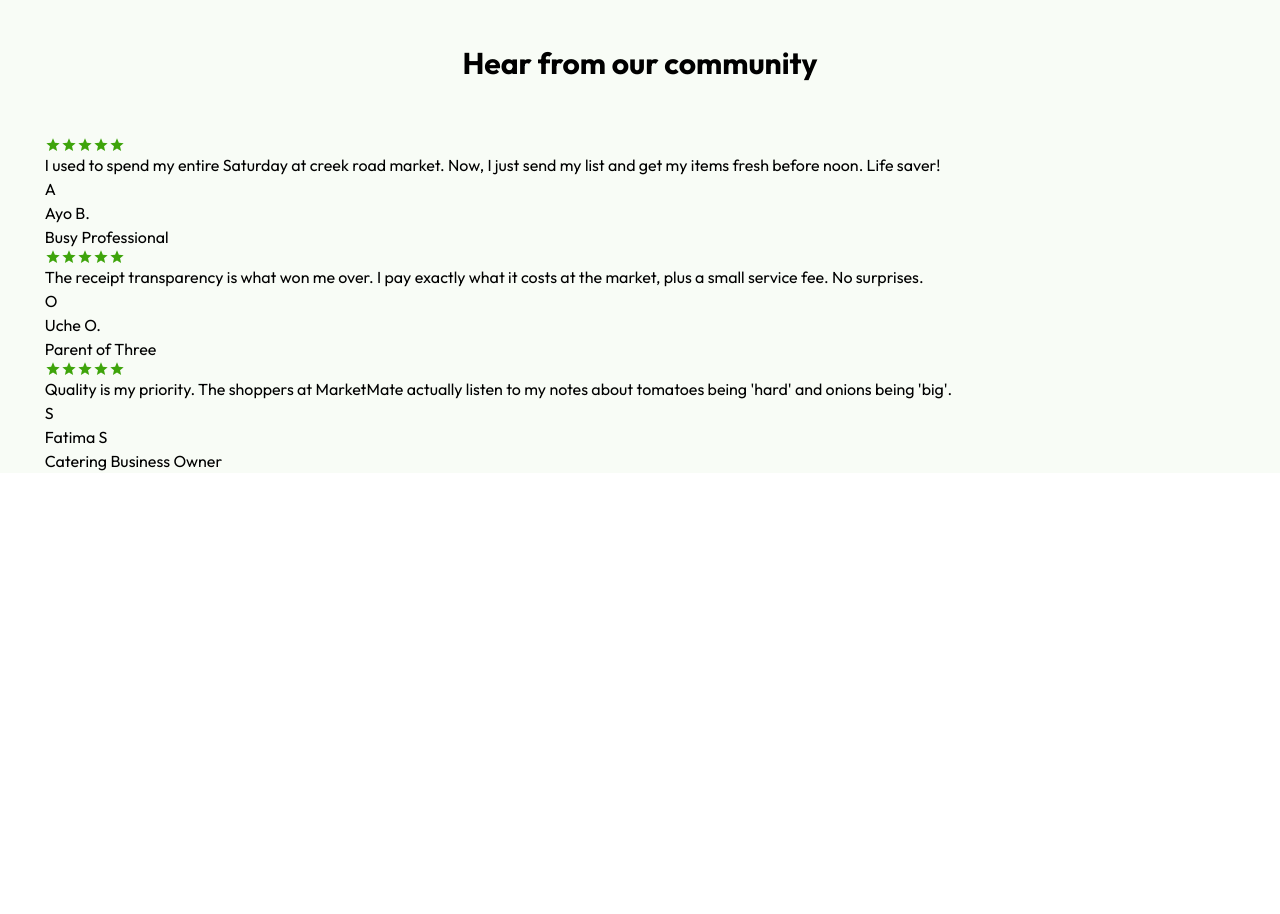
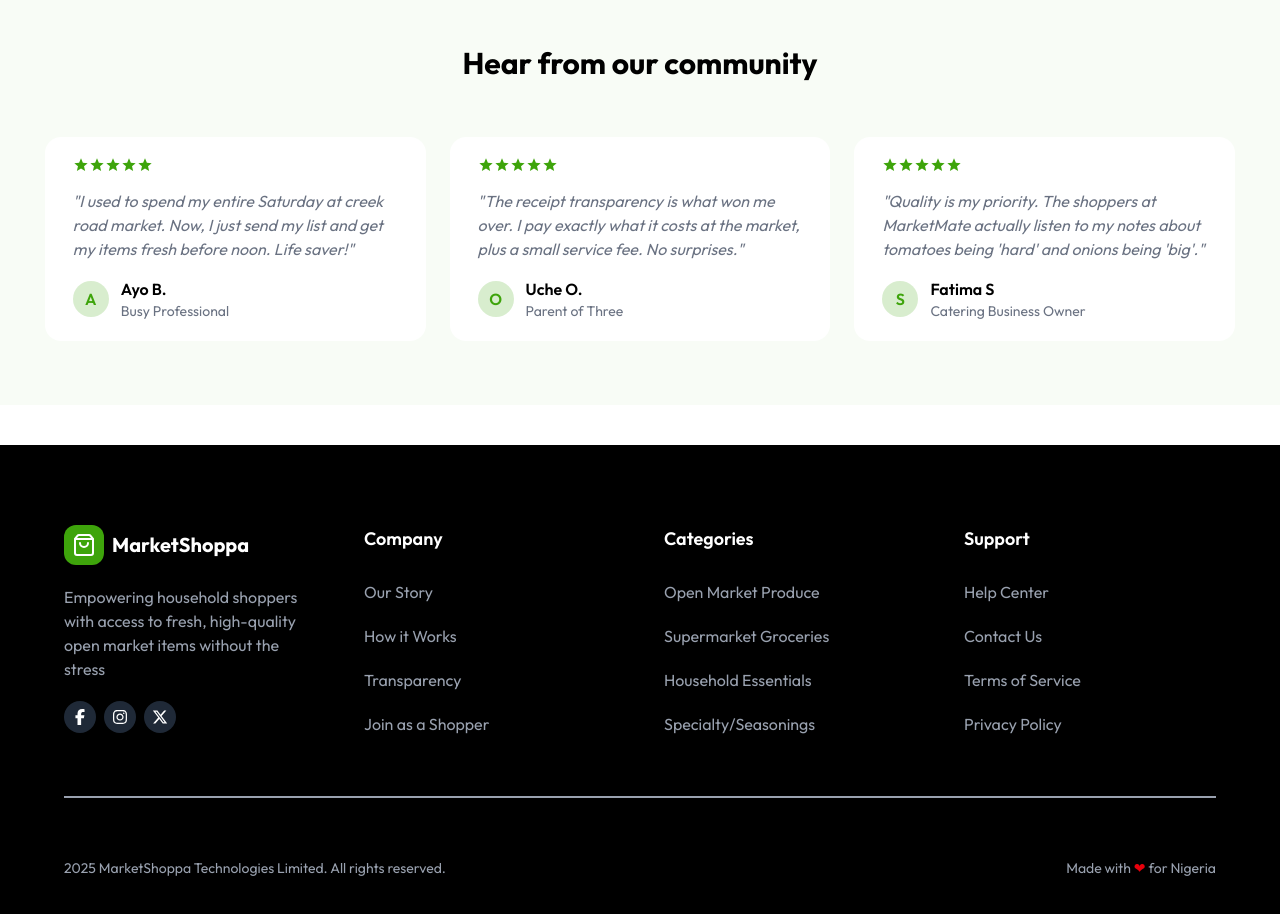
Before and after one commit to Dakjebbin/marketshoppa, a Next.js app: page / in a window 1280 px wide. Shown: the part 1740-2654 px from the top of the page. Before the commit the page ends 2213 px from the top, so only its background shows below. Built offline with nearby package versions, Linux system fonts and the light colour scheme.

Commit message:
footer section built

```diff
--- a/app/components/Community.tsx
+++ b/app/components/Community.tsx
@@ -27,14 +27,14 @@
     },
   ];
   return (
-    <section className="mt-14 bg-[#e8f5e24d]">
+    <section className="mt-14 bg-[#e8f5e24d] pb-16">
       <div className="w-[93%] m-auto pt-18">
         <h1 className="text-center sm:text-3xl text-2xl font-bold pb-14">
           Hear from our community{" "}
         </h1>
-        <div>
+        <div className="flex gap-6 flex-wrap">
           {reviews.map((review) => (
-            <div key={review.id}>
+            <div key={review.id} className="bg-white grow basis-50 px-7 py-5 rounded-2xl">
               <div className="flex">
                 <MdOutlineStarPurple500 fill="#3ea40b" />
                 <MdOutlineStarPurple500 fill="#3ea40b" />
@@ -42,16 +42,16 @@
                 <MdOutlineStarPurple500 fill="#3ea40b" />
                 <MdOutlineStarPurple500 fill="#3ea40b" />
               </div>
-              <div>
-                <p>{review.text}</p>
+              <div className="py-4">
+                <p className="italic md:text-base text-sm text-gray-500">&quot;{review.text}&quot;</p>
               </div>
-              <div>
-                <div>
-                  <p>{review.icon}</p>
+              <div className="flex items-center gap-3">
+                <div className="bg-[#3ea40b33] flex items-center justify-center h-9 w-9 rounded-full">
+                  <p className="text-[#3ea40b] font-semibold">{review.icon}</p>
                 </div>
                 <div>
-                    <p>{review.name}</p>
-                    <p>{review.profession}</p>
+                    <p className="font-semibold">{review.name}</p>
+                    <p className="text-gray-500 text-sm">{review.profession}</p>
                 </div>
               </div>
             </div>
--- /dev/null
+++ b/app/components/Footer.tsx
@@ -0,0 +1,107 @@
+import Link from "next/link";
+import { FaFacebookF } from "react-icons/fa6";
+import { FaInstagram } from "react-icons/fa6";
+import { FaXTwitter } from "react-icons/fa6";
+
+const Footer = () => {
+  return (
+    <footer className="bg-black mt-10">
+      <div className="w-[90%] text-gray-400 m-auto py-20 flex flex-wrap gap-12">
+        <div className="basis-50 grow">
+          <Link href="/" className="flex gap-2 items-center cursor-pointer">
+            <div className="bg-[#3ea40b] fill-white inline-flex p-2 rounded-xl hover:rotate-6 duration-150 ease-in">
+              <svg
+                xmlns="http://www.w3.org/2000/svg"
+                width="24"
+                height="24"
+                viewBox="0 0 24 24"
+                fill="none"
+                stroke="white"
+                strokeWidth="2"
+                strokeLinecap="round"
+                strokeLinejoin="round"
+                className="lucide lucide-shopping-bag text-black w-6 h-6"
+                aria-hidden="true"
+              >
+                <path d="M16 10a4 4 0 0 1-8 0"></path>
+                <path d="M3.103 6.034h17.794"></path>
+                <path d="M3.4 5.467a2 2 0 0 0-.4 1.2V20a2 2 0 0 0 2 2h14a2 2 0 0 0 2-2V6.667a2 2 0 0 0-.4-1.2l-2-2.667A2 2 0 0 0 17 2H7a2 2 0 0 0-1.6.8z"></path>
+              </svg>
+            </div>
+
+            <p className="font-bold text-white text-xl">MarketShoppa</p>
+          </Link>
+
+          <p className="my-5">
+            Empowering household shoppers with access to fresh, high-quality
+            open market items without the stress
+          </p>
+
+          <div className="flex gap-2">
+            <span className="bg-[#1f2937] flex h-8 w-8 items-center justify-center rounded-full">
+              <FaFacebookF size={16} className="text-white" />
+            </span>
+
+            <span className="bg-[#1f2937] flex h-8 w-8 items-center justify-center rounded-full">
+              <FaInstagram size={16} className="text-white" />
+            </span>
+
+            <span className="bg-[#1f2937] flex h-8 w-8 items-center justify-center rounded-full">
+              <FaXTwitter size={16} className="text-white" />
+            </span>
+          </div>
+        </div>
+
+        <div className="basis-50 grow">
+          <p className="text-white font-semibold text-[18px] mb-7">Company</p>
+          <nav className="flex flex-col gap-5 ">
+            <a className="hover:text-[#3ea40b]" href="#">Our Story</a>
+            <a href="#">How it Works</a>
+            <a href="#">Transparency</a>
+            <a href="#">Join as a Shopper</a>
+          </nav>
+        </div>
+
+        <div className="basis-50 grow">
+          <p className="text-white font-semibold text-[18px] mb-7">
+            Categories
+          </p>
+          <nav className="flex flex-col gap-5">
+            <a href="#">Open Market Produce</a>
+            <a href="#">Supermarket Groceries</a>
+            <a href="#">Household Essentials</a>
+            <a href="#">Specialty/Seasonings</a>
+          </nav>
+        </div>
+
+        <div className="basis-50 grow">
+          <p className="text-white font-semibold text-[18px] mb-7">Support</p>
+          <nav className="flex flex-col gap-5 [&_a]:hover:text-[#3ea40b]">
+            <a href="#">Help Center</a>
+            <a href="#">Contact Us</a>
+            <a href="#">Terms of Service</a>
+            <a href="#">Privacy Policy</a>
+          </nav>
+        </div>
+
+        <hr className="w-full border my-3 border-gray-400" />
+
+        <div className="flex sm:flex-row gap-3 flex-col items-center justify-between w-full">
+          <div>
+            <p className="text-sm">
+              2025 MarketShoppa Technologies Limited. All rights reserved.
+            </p>
+          </div>
+
+          <div>
+            <p className="text-sm">
+              Made with <span className="text-red-600">❤</span> for Nigeria
+            </p>
+          </div>
+        </div>
+      </div>
+    </footer>
+  );
+};
+
+export default Footer;
--- a/app/pages/Home.tsx
+++ b/app/pages/Home.tsx
@@ -1,4 +1,5 @@
 import Community from "../components/Community";
+import Footer from "../components/Footer";
 import Hero from "../components/Hero";
 import Products from "../components/Products";
 import Why from "../components/Why";
@@ -10,6 +11,7 @@
       <Why/>
       <Products/>
       <Community/>
+      <Footer/>
     </div>
   );
 };
```
